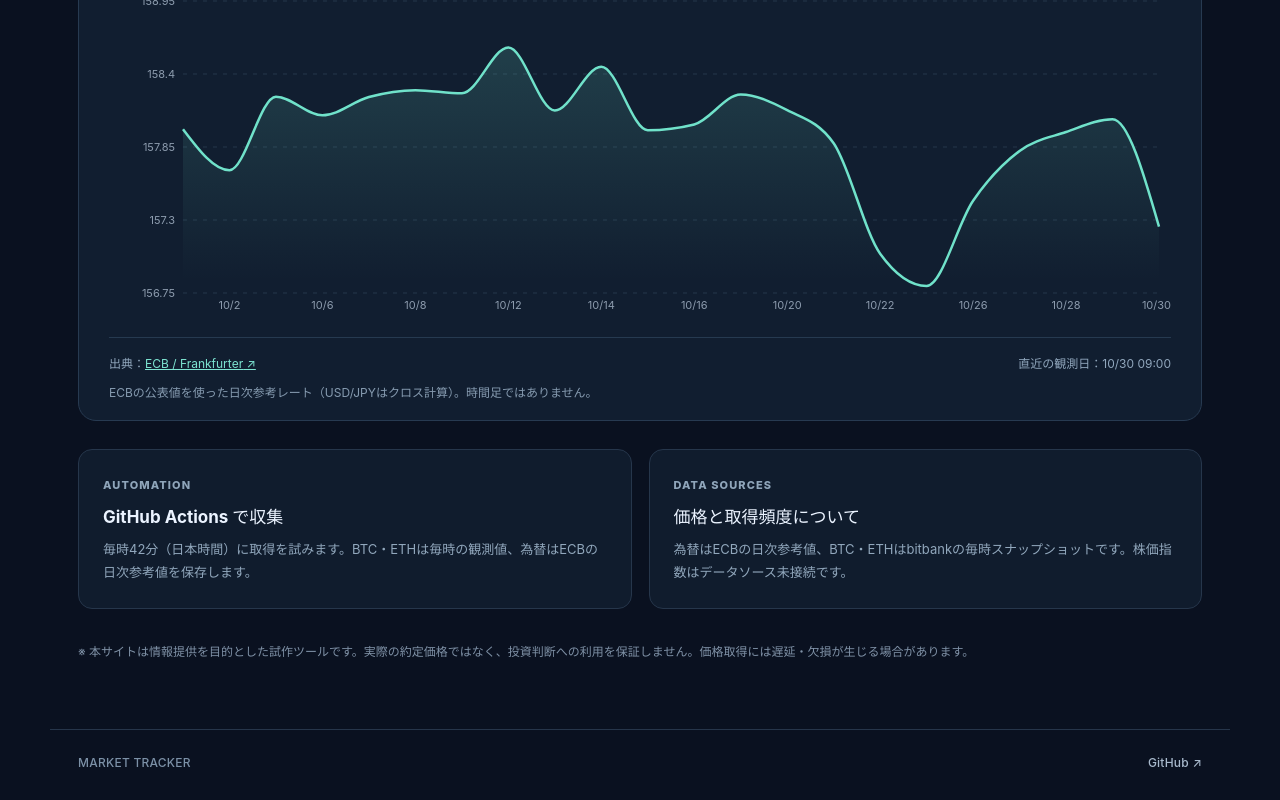
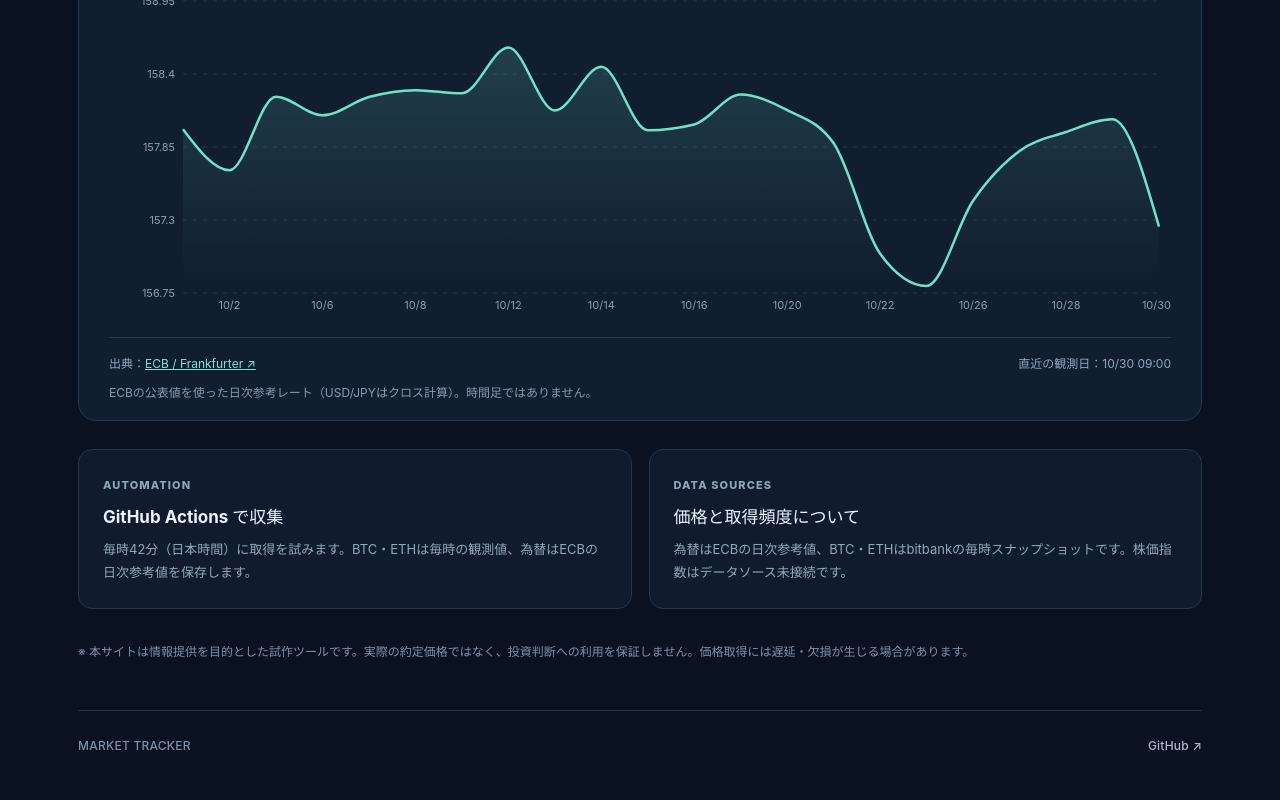
Before and after one commit to naoiw/market-tracker, a React (Vite) app: page / in a window 1280 px wide. Shown: the part 835-1635 px from the top of the page. Built offline with nearby package versions, Linux system fonts and the light colour scheme.

Commit message:
style: align footer divider and bottom spacing with other apps

```diff
--- a/src/styles.css
+++ b/src/styles.css
@@ -42,7 +42,7 @@ button:focus-visible,a:focus-visible {
 }
 main {
   padding-top:32px;
-  padding-bottom:55px
+  padding-bottom:48px
 }
 .topbar {
   min-height:var(--chrome-header-height);
@@ -335,19 +335,28 @@ main {
   color:#7f91a6;
   font-size:12px;
   line-height:1.8;
-  margin-top:32px
+  margin:32px 0 0
 }
 footer {
   display:flex;
   justify-content:space-between;
   gap:15px;
-  padding-top:25px;
-  padding-bottom:30px;
-  border-top:1px solid #26354a;
+  padding-top:28px;
+  padding-bottom:32px;
+  position:relative;
   font-size:var(--chrome-footer-size);
   font-weight:500;
   color:#7c91a7;
   letter-spacing:.02em
+}
+/* Draw the divider within the content width, not across the page gutters. */
+footer::before {
+  content:"";
+  position:absolute;
+  top:0;
+  left:var(--chrome-gutter);
+  right:var(--chrome-gutter);
+  border-top:1px solid #26354a
 }
 @media(max-width:900px) {
   .asset-grid {
```
